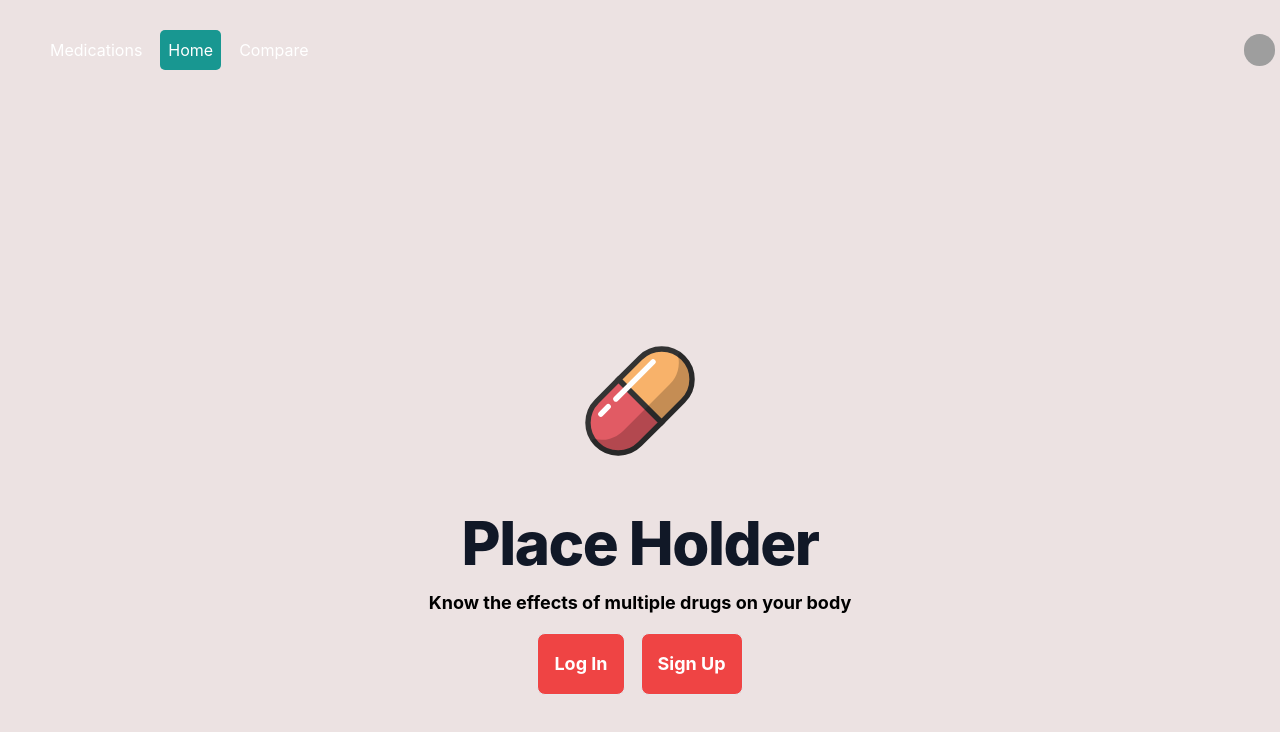
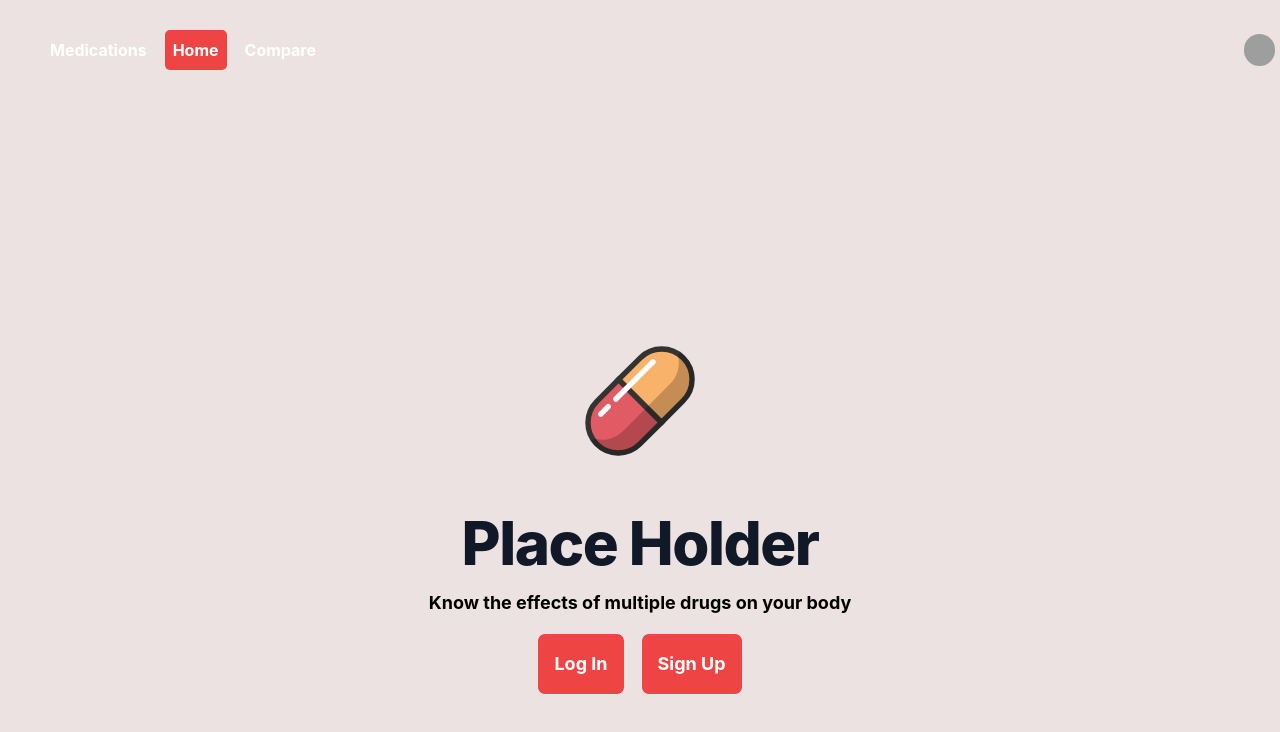
Before and after one commit to Silicon-Smugglers/Front-End, a React (Create React App) app: page / in a window 1280 px wide. Shown: the top 732 px of the page. Built offline with nearby package versions, Linux system fonts and the light colour scheme; grey boxes are pictures that could not be loaded.

Commit message:
touch up on navbar

```diff
--- a/src/App.js
+++ b/src/App.js
@@ -8,12 +8,12 @@ import NavBar from "./Components/NavBar";
 
 const App = () => {
  return (
-    <div style={{ backgroundColor:"#ECE2E2", minHeight: "100vh", paddingBottom: "2rem"}}>
+    <div style={{ backgroundColor:"#ECE2E2", minHeight: "100vh", paddingBottom: "2rem" }} className='font-bold'>
       <NavBar />
        <Routes>
           <Route path="/" element={<Home />} />
           <Route path="/profile" element={<Profile />} />
-          <Route path="/compare" element={<Compare />} />
+          <Route path="/compare" elementkk={<Compare />} />
           <Route path="/medications" element={<Medication />} />
        </Routes>
     </div>
--- a/src/css/NavBar.css
+++ b/src/css/NavBar.css
@@ -34,11 +34,11 @@
 
 .NavigationBarItem:hover {
     color: rgb(255, 255, 255);
-    background-color: rgb(99, 84, 84);
+    background-color: rgb(248 113 113); ;
 }
 
 
 
 .NavigationBarItem.Selected {
-    background-color: #189791;
+    background-color: rgb(239 68 68) ;
 }
```
Also changed, not shown: public/manifest.json.
